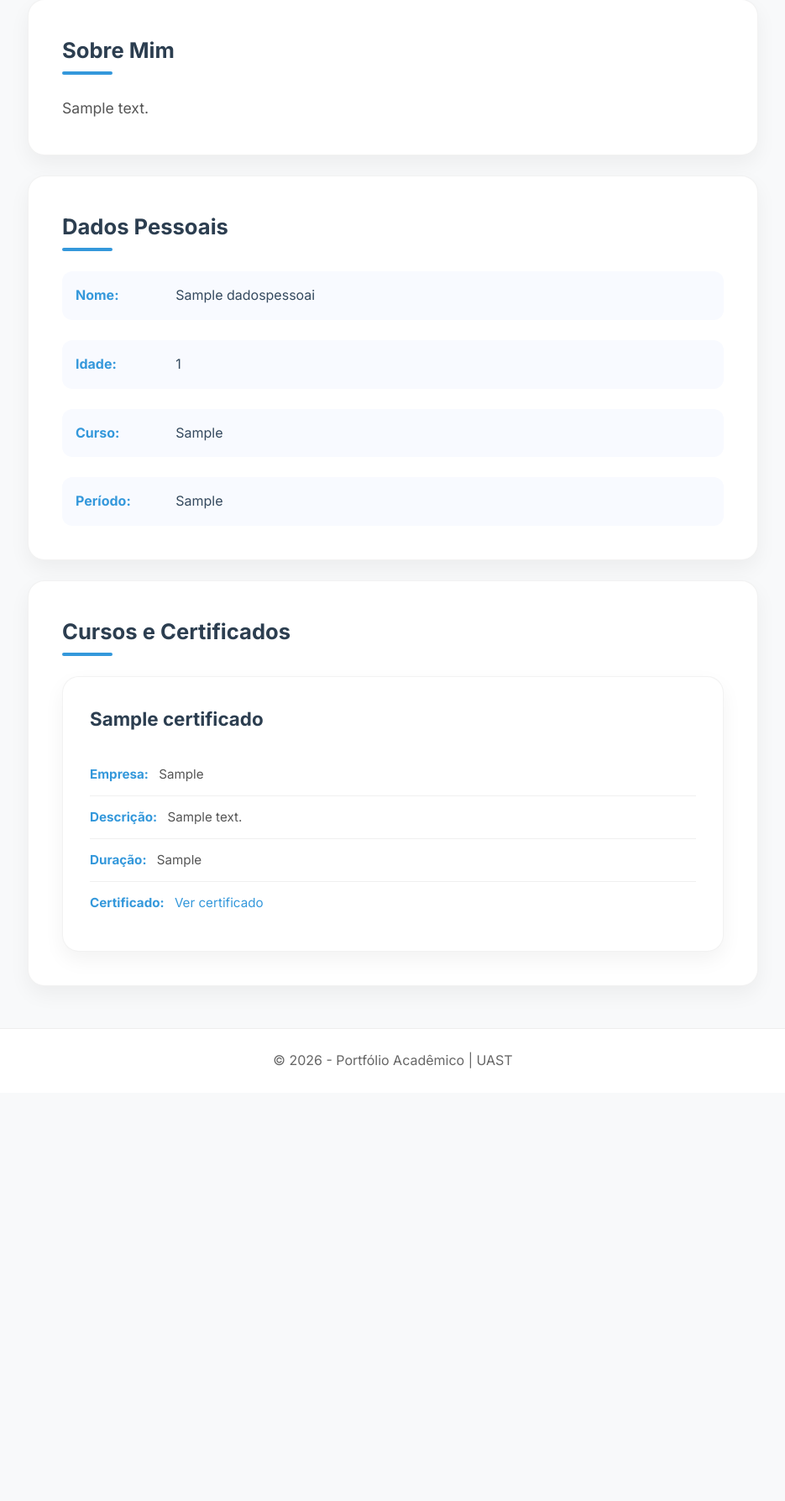
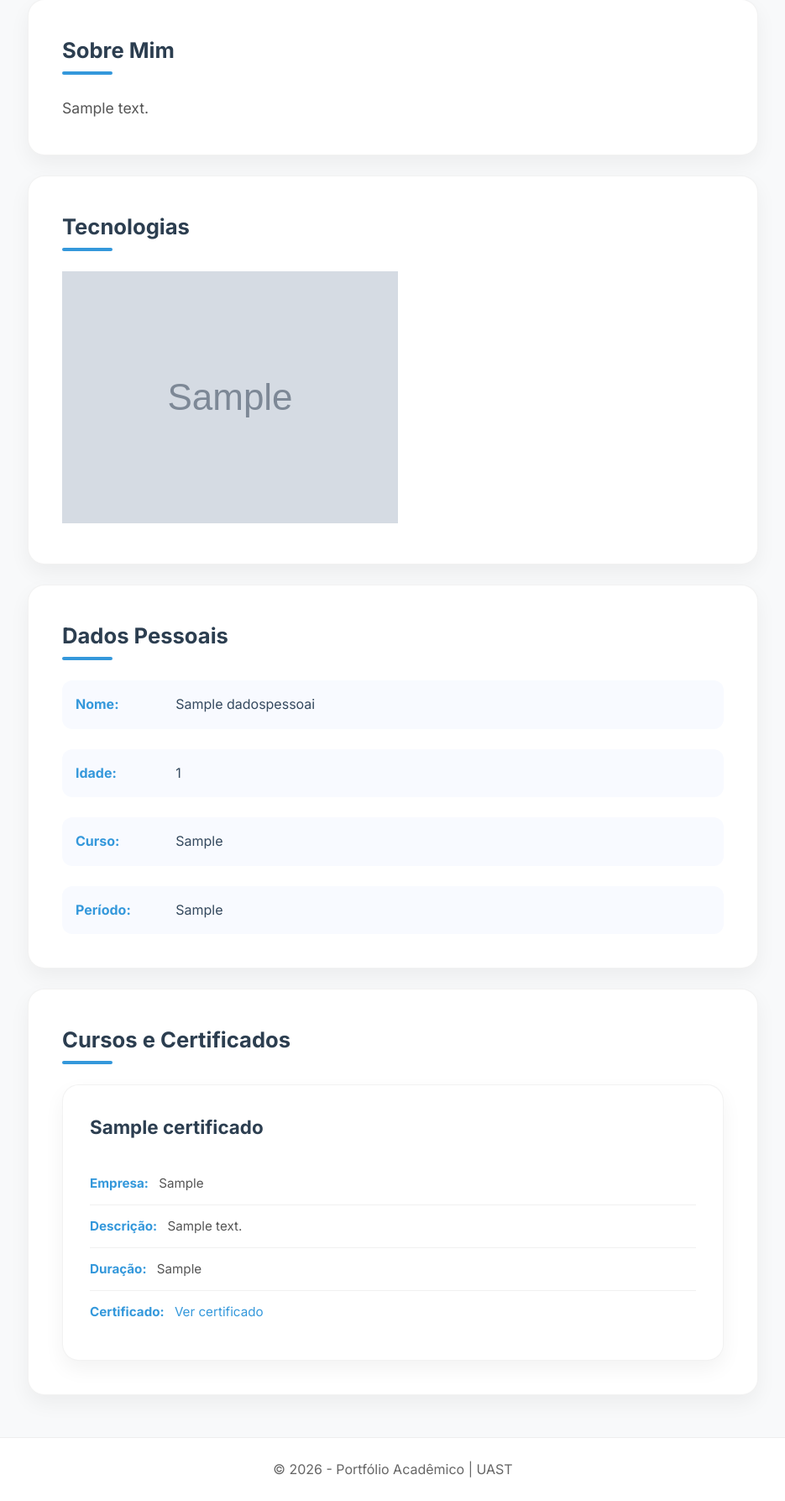
Before and after one commit to JNickolasz/Portifolio, a Django app: page / in a window 1280 px wide. Shown: the part 558-2345 px from the top of the page at 84% size, without its empty margins (172-1107 px from the left). Before the commit the page ends 1830 px from the top, so only its background shows below. Run offline with Django 5.2, Linux system fonts and the light colour scheme; tables that the repository leaves empty hold one stand-in row (values such as "Sample post"); grey boxes marked "Sample" are stand-in pictures.

Commit message:
Feat:add tecnologias section

```diff
--- a/Server/core/models.py
+++ b/Server/core/models.py
@@ -1,3 +1,4 @@
+from django.db.models import URLField
 from django.db import models
 
 # Create your models here.
@@ -39,3 +40,10 @@ class Certificado(models.Model):
 
     def __str__(self):
         return self.nome_curso
+
+class Tecnologia(models.Model):
+    nome = models.CharField(max_length=20)
+    icone_url = models.URLField()
+
+    def __str__(self):
+        return self.nome
--- a/Server/portifolio/templates/portifolio/home.html
+++ b/Server/portifolio/templates/portifolio/home.html
@@ -60,6 +60,15 @@
 </div>
 
 <div class="secao card">
+  <h3>Tecnologias</h3>
+  {% for tecnologia in tecnologias %}
+  <img src="{{tecnologia.icone_url}}" alt="{{tecnologia.nome}}">
+  {% empty %}
+  <p>Nenhuma tecnologia foi cadastrada ainda.</p>
+  {% endfor %}
+</div>
+
+<div class="secao card">
   <h3>Dados Pessoais</h3>
   <ul class="info-list">
     <li class="info-item">
--- a/Server/portifolio/views.py
+++ b/Server/portifolio/views.py
@@ -2,14 +2,15 @@ from django.contrib import messages
 from django.core.mail import send_mail
 from portifolio.forms import ContatoForm
 from django.shortcuts import render, redirect
-from core.models import DadosPessoais, Projeto, Certificado
+from core.models import DadosPessoais, Projeto, Certificado, Tecnologia
 
 # Create your views here.
 
 def home(request):
     dados = DadosPessoais.objects.first()
     certificados = Certificado.objects.all()
-    return render(request, "portifolio/home.html", {'dados': dados, 'certificados': certificados})
+    tecnologias = Tecnologia.objects.all()
+    return render(request, "portifolio/home.html", {'dados': dados, 'certificados': certificados, "tecnologias": tecnologias})
 
 
 def projetos(request):
```
Also changed, not shown: Server/core/migrations/0009_tecnologia_alter_dadospessoais_idade_and_more.py (added).
